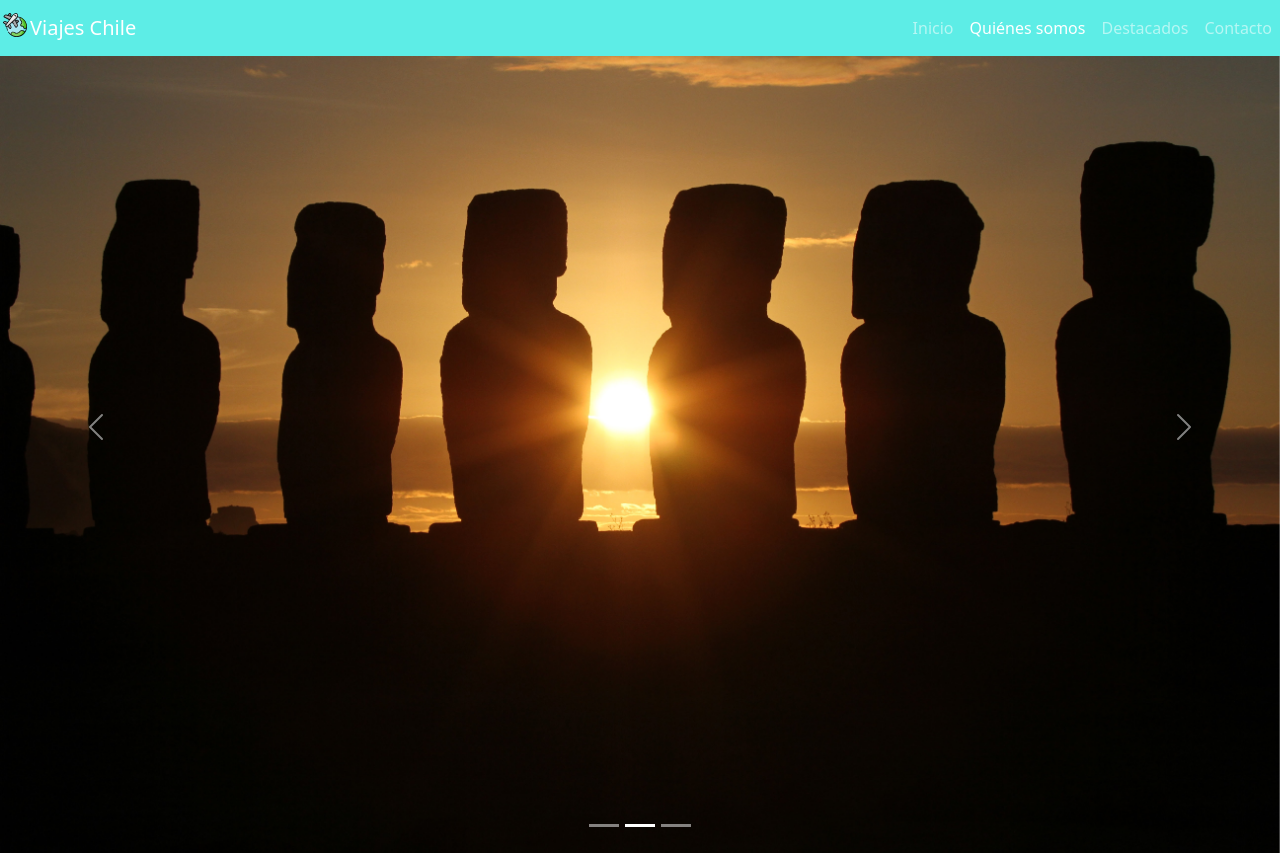
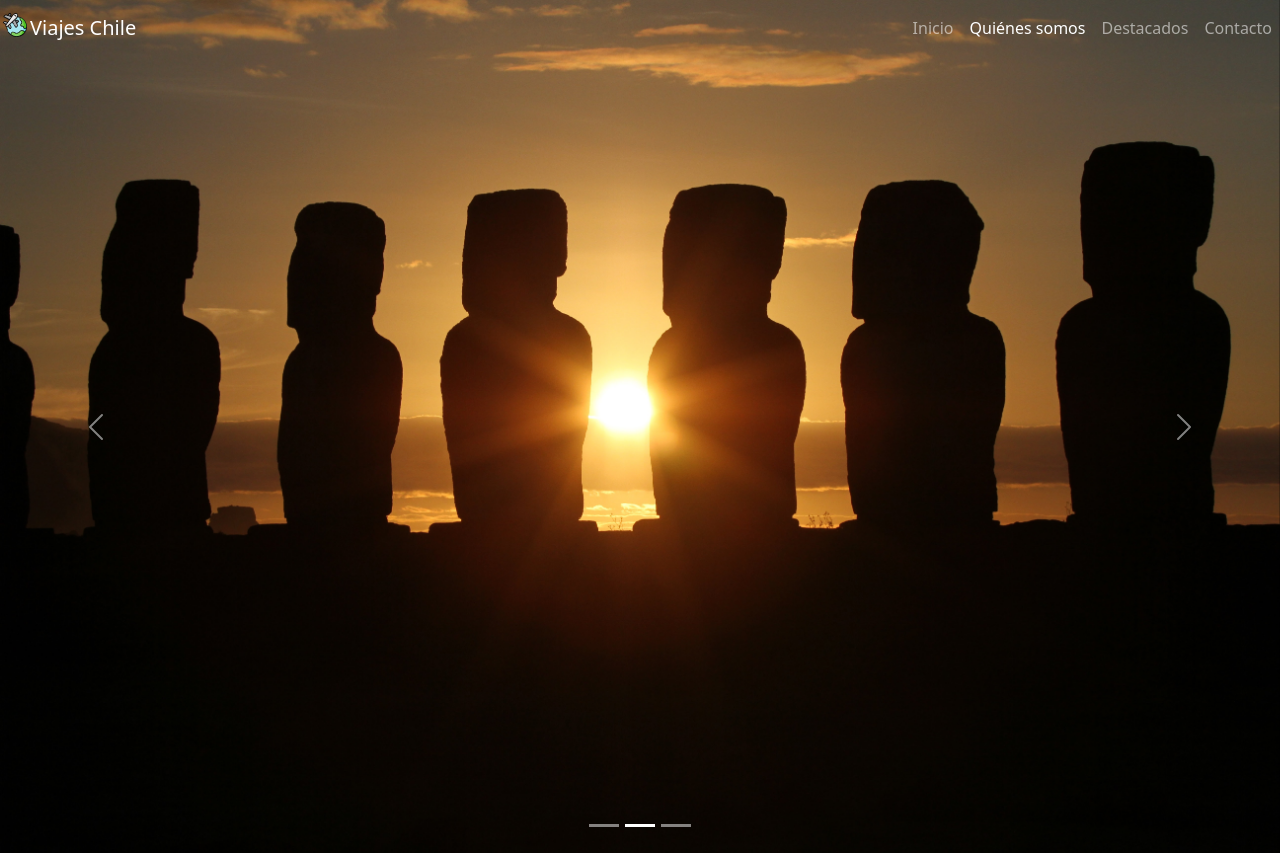
Before and after one commit to Bar011/viajes-chile, a plain HTML site: page index.html in a window 1280 px wide. Shown: the top 853 px of the page. Drawn offline with nearby package versions, Linux system fonts and the light colour scheme.

Commit message:
adjust details

```diff
--- a/assets/css/styles.css
+++ b/assets/css/styles.css
@@ -8,6 +8,10 @@
 
 .navbar {
 
-    background-color: #5DEDE6;
+    background-color: transparent;
 
 }
+
+ body{
+    background-color: #000000;
+ }
```
